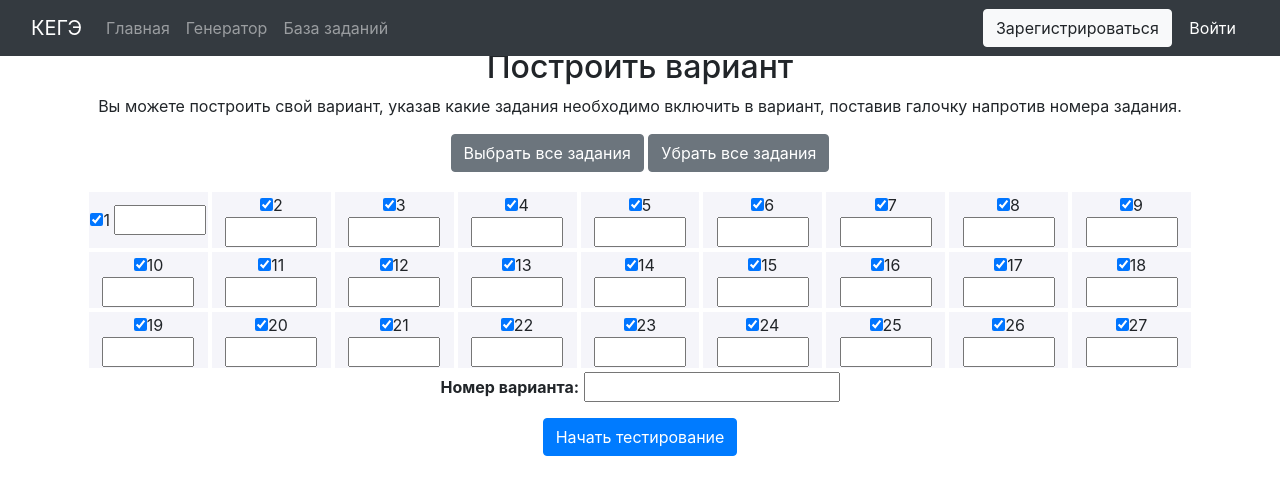
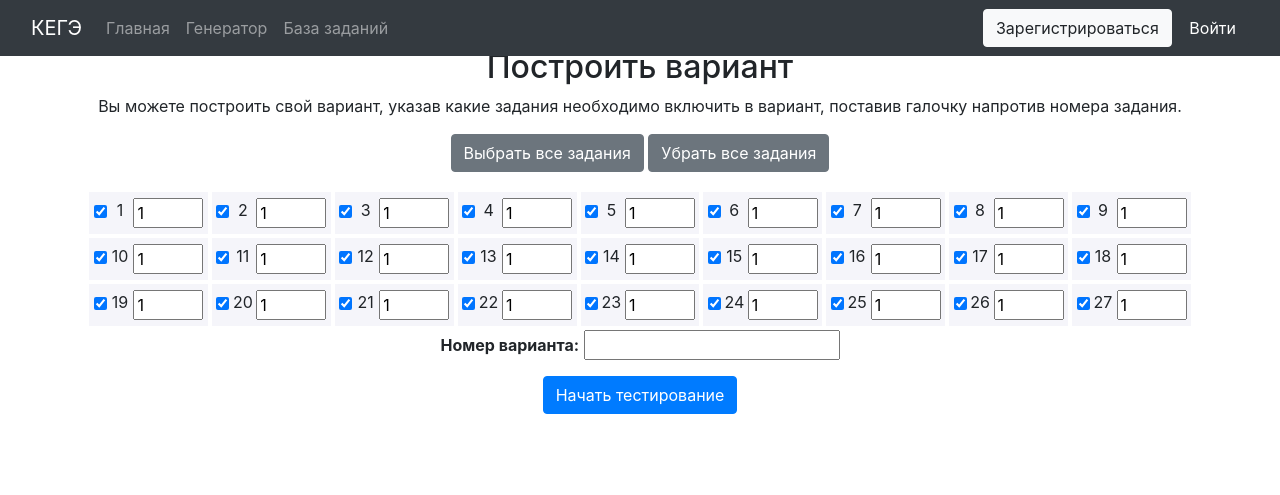
Before and after one commit to Just1z/ProjectE, a Flask app: page /generator in a window 1280 px wide. Shown: the top 495 px of the page. Run offline with Flask 2, Linux system fonts and the light colour scheme; some libraries are stand-ins or nearby versions.

Commit message:
generator frontend done

```diff
--- a/static/js/functions.js
+++ b/static/js/functions.js
@@ -1,3 +1,5 @@
+function isNumber(n) { return !isNaN(parseInt(n)) && !isNaN(n - 0) }
+
 function contador() {
     var hr = localStorage.getItem("hr");
     var mm = localStorage.getItem("mm");
@@ -84,3 +86,39 @@ let make_table = (right_answers) => {
         <td style="text-align: center; font-weight: bold; background-color: ${color}">${answers[i]}</th>`);
     }
 }
+
+let select_all = (deselect = false) => {
+    var checkboxes = document.getElementsByName("task_checkbox");
+    var inputs = document.getElementsByName("task_input");
+    if (deselect) {
+        checkboxes.forEach(cb => cb.checked = false);
+        inputs.forEach(inp => inp.value = "0");
+    } else {
+        checkboxes.forEach(cb => cb.checked = true);
+        inputs.forEach(inp => inp.value = "1");
+    }
+}
+
+let select_task = (id) => {
+    var checkbox = document.getElementById(`cbx_${id}`);
+    var input = document.getElementById(`inp_${id}`);
+    checkbox.checked ? input.value = "1" : input.value = "0";
+}
+
+let onInputChange = (id) => {
+    var input = document.getElementById(`inp_${id}`);
+    var checkbox = document.getElementById(`cbx_${id}`);
+    if (!isNumber(input.value)) {
+        input.value = input.value.slice(0, -1);
+    }
+    num = parseInt(input.value);
+    if (num <= 0) {
+        num = "0";
+        checkbox.checked = false;
+    } else {checkbox.checked = true;}
+    if (!num) {checkbox.checked = false; num = "0"}
+    if (num > 20) {
+        num = "20";
+    }
+    input.value = num;
+}
--- a/templates/base.html
+++ b/templates/base.html
@@ -5,6 +5,7 @@
     <link rel="stylesheet" href="https://maxcdn.bootstrapcdn.com/bootstrap/4.0.0/css/bootstrap.min.css"
           integrity="sha384-Gn5384xqQ1aoWXA+058RXPxPg6fy4IWvTNh0E263XmFcJlSAwiGgFAW/dAiS6JXm" crossorigin="anonymous">
     <link rel="stylesheet" type="text/css" href="{{ url_for('static', filename='css/style.css')}}"/>
+    <script src="{{ url_for('static', filename='js/functions.js') }}" type="text/javascript"></script>
     {% block head %}{% endblock %}
     <script src="https://code.jquery.com/jquery-3.2.1.slim.min.js"
             integrity="sha384-KJ3o2DKtIkvYIK3UENzmM7KCkRr/rE9/Qpg6aAZGJwFDMVNA/GpGFF93hXpG5KkN"
--- a/templates/generator.html
+++ b/templates/generator.html
@@ -6,125 +6,31 @@
         <p>Вы можете построить свой вариант, указав какие задания необходимо включить в вариант, поставив галочку напротив номера
             задания.</p>
         <p>
-            <button type="button" class="btn btn-secondary" onclick="select_all">Выбрать все задания</button>
-            <button type="button" class="btn btn-secondary" onclick="deselect_all">Убрать все задания</button>
+            <button type="button" class="btn btn-secondary" onclick="select_all();">Выбрать все задания</button>
+            <button type="button" class="btn btn-secondary" onclick="select_all(deselect=true);">Убрать все задания</button>
         </p>
         <table class="tasks" align="center">
             <tbody>
-            <tr>
-                <td>
-                    <input type="checkbox" id="1" checked="checked">1
-                    <input type="text" name="task_1" id="task_1" size="4">
-                </td>
-                <td>
-                    <input type="checkbox" id="2" checked="checked" value="№2">2
-                    <input type="text" name="task_2" id="task_2" size="4">
-                </td>
-                <td>
-                    <input type="checkbox" id="3" checked="checked" value="№3">3
-                    <input type="text" name="task_3" id="task_3" size="4">
-                </td>
-                <td>
-                    <input type="checkbox" id="4" checked="checked" value="№4">4
-                    <input type="text" name="task_4" id="task_4" size="4">
-                </td>
-                <td>
-                    <input type="checkbox" id="5" checked="checked" value="№5">5
-                    <input type="text" name="task_5" id="task_5" size="4">
-                </td>
-                <td>
-                    <input type="checkbox" id="6" checked="checked" value="№6">6
-                    <input type="text" name="task_6" id="task_6" size="4">
-                </td>
-                <td>
-                    <input type="checkbox" id="7" checked="checked" value="№7">7
-                    <input type="text" name="task_7" id="task_7" size="4">
-                </td>
-                <td>
-                    <input type="checkbox" id="8" checked="checked" value="№8">8
-                    <input type="text" name="task_8" id="task_8" size="4">
-                </td>
-                <td>
-                    <input type="checkbox" id="9" checked="checked" value="№9">9
-                    <input type="text" name="task_9" id="task_9" size="4">
-                </td>
-            </tr>
-            <tr>
-                <td>
-                    <input type="checkbox" id="10" checked="checked">10
-                    <input type="text" name="task_10" id="task_10" size="4">
-                </td>
-                <td>
-                    <input type="checkbox" id="11" checked="checked" value="№11">11
-                    <input type="text" name="task_11" id="task_11" size="4">
-                </td>
-                <td>
-                    <input type="checkbox" id="12" checked="checked" value="№12">12
-                    <input type="text" name="task_12" id="task_12" size="4">
-                </td>
-                <td>
-                    <input type="checkbox" id="13" checked="checked" value="№13">13
-                    <input type="text" name="task_13" id="task_13" size="4">
-                </td>
-                <td>
-                    <input type="checkbox" id="14" checked="checked" value="№14">14
-                    <input type="text" name="task_14" id="task_14" size="4">
-                </td>
-                <td>
-                    <input type="checkbox" id="15" checked="checked" value="№15">15
-                    <input type="text" name="task_15" id="task_15" size="4">
-                </td>
-                <td>
-                    <input type="checkbox" id="16" checked="checked" value="№16">16
-                    <input type="text" name="task_16" id="task_16" size="4">
-                </td>
-                <td>
-                    <input type="checkbox" id="17" checked="checked" value="№17">17
-                    <input type="text" name="task_17" id="task_17" size="4">
-                </td>
-                <td>
-                    <input type="checkbox" id="18" checked="checked" value="№18">18
-                    <input type="text" name="task_18" id="task_18" size="4">
-                </td>
-            </tr>
-            <tr>
-                <td>
-                    <input type="checkbox" id="19" checked="checked">19
-                    <input type="text" name="task_19" id="task_19" size="4">
-                </td>
-                <td>
-                    <input type="checkbox" id="20" checked="checked" value="№20">20
-                    <input type="text" name="task_20" id="task_20" size="4">
-                </td>
-                <td>
-                    <input type="checkbox" id="21" checked="checked" value="№21">21
-                    <input type="text" name="task_21" id="task_21" size="4">
-                </td>
-                <td>
-                    <input type="checkbox" id="22" checked="checked" value="№22">22
-                    <input type="text" name="task_22" id="task_22" size="4">
-                </td>
-                <td>
-                    <input type="checkbox" id="23" checked="checked" value="№23">23
-                    <input type="text" name="task_5" id="task_23" size="4">
-                </td>
-                <td>
-                    <input type="checkbox" id="24" checked="checked" value="№24">24
-                    <input type="text" name="task_24" id="task_24" size="4">
-                </td>
-                <td>
-                    <input type="checkbox" id="25" checked="checked" value="№25">25
-                    <input type="text" name="task_25" id="task_25" size="4">
-                </td>
-                <td>
-                    <input type="checkbox" id="26" checked="checked" value="№26">26
-                    <input type="text" name="task_26" id="task_26" size="4">
-                </td>
-                <td>
-                    <input type="checkbox" id="27" checked="checked" value="№27">27
-                    <input type="text" name="task_27" id="task_27" size="4">
-                </td>
-            </tr>
+                <script>
+                    let id = 1;
+                    for (let row = 0; row < 3; row++) {
+                        document.write(`<tr>`);
+                        for (let i = 0; i < 9; i++) {
+                            document.write(`
+                                <td style="width: 120px;">
+                                    <input type="checkbox" name="task_checkbox"
+                                        id="cbx_${id}" checked="checked" onclick="select_task(${id});"
+                                        style="position:relative; left:3%; top:12px; float:left;">
+                                    <p style="position:relative;display:inline-block; top:5px">${id}</p>
+                                    <input type="text" name="task_input" value="1"
+                                        id="inp_${id}" size="4" onkeyup="onInputChange(${id});"
+                                        style="position:relative; right:3%; top:5px; float:right; width:70px;">
+                                </td>`);
+                            id++;
+                        }
+                        document.write(`</tr>`);
+                    }
+                </script>
             </tbody>
         </table>
         <p>
--- a/templates/result.html
+++ b/templates/result.html
@@ -1,8 +1,4 @@
 {% extends "base.html" %}
-
-{% block head%}
-    <script src="{{ url_for('static', filename='js/functions.js') }}" type="text/javascript"></script>
-{% endblock %}
 
 {% block content %}
 <div class="starter-template text-center py-5 px-3" style="margin-top: 20px;">
```
